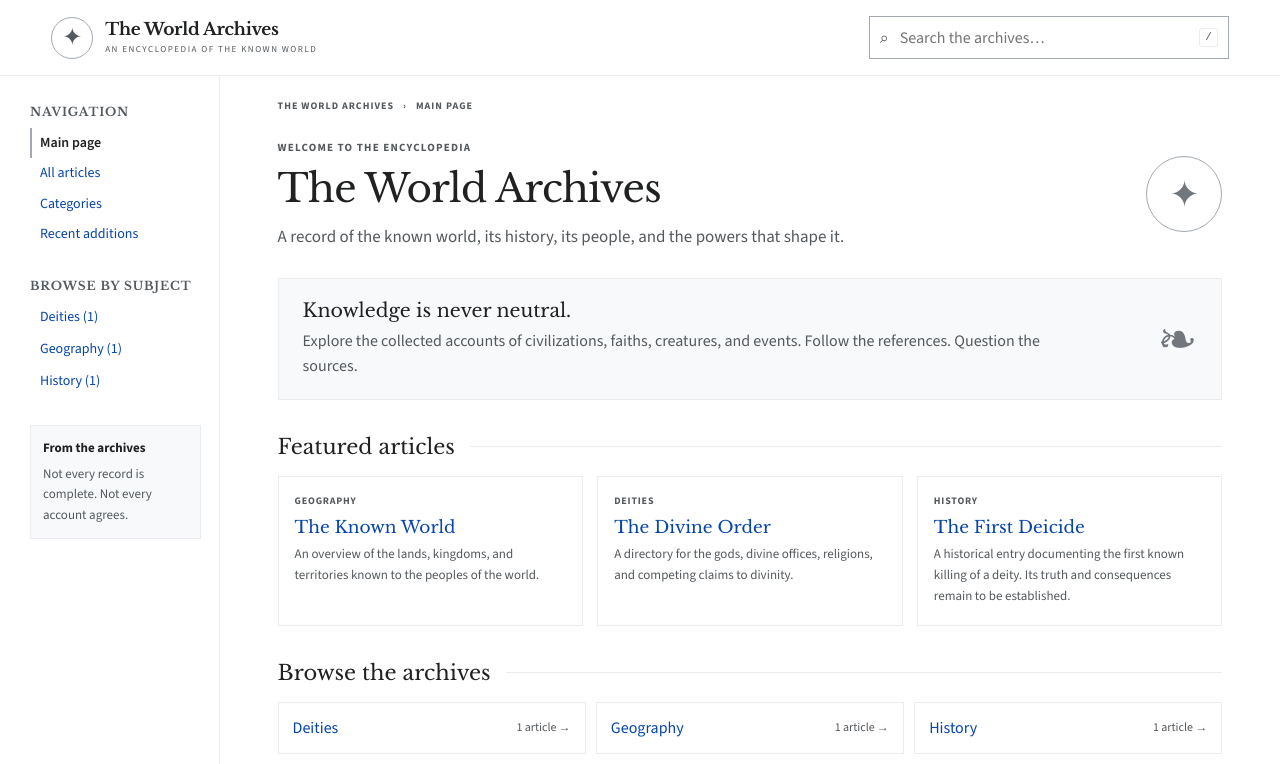
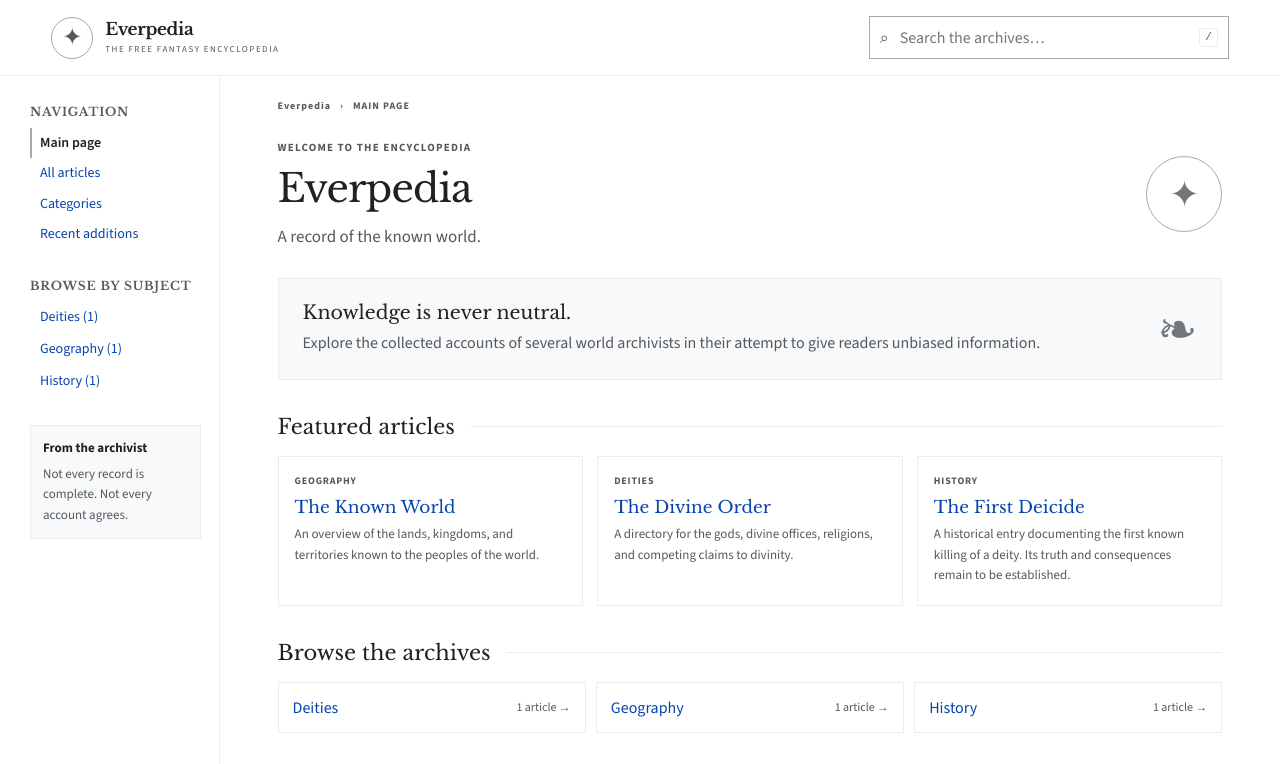
Before and after one commit to salemhw/Everpedia, a plain HTML site: page index.html in a window 1280 px wide. Shown: the top 764 px of the page. Drawn offline with nearby package versions, Linux system fonts and the light colour scheme.

Commit message:
index page update

```diff
--- a/index.html
+++ b/index.html
@@ -3,8 +3,8 @@
 <head>
   <meta charset="utf-8">
   <meta name="viewport" content="width=device-width, initial-scale=1">
-  <meta name="description" content="The World Archives — an encyclopedia of a world yet to be fully understood.">
-  <title>The World Archives</title>
+  <meta name="description" content="Everpedia — the free fantasy encyclopedia">
+  <title>Everpedia</title>
   <link rel="icon" href="assets/favicon.svg" type="image/svg+xml">
   <link rel="stylesheet" href="styles.css">
 </head>
@@ -12,9 +12,9 @@
   <a class="skip-link" href="#main">Skip to content</a>
   <header class="site-header">
     <div class="brand">
-      <a href="./" aria-label="The World Archives home">
+      <a href="./" aria-label="Everpedia home">
         <span class="brand-mark" aria-hidden="true">✦</span>
-        <span><strong>The World Archives</strong><small>AN ENCYCLOPEDIA OF THE KNOWN WORLD</small></span>
+        <span><strong>Everpedia</strong><small>THE FREE FANTASY ENCYCLOPEDIA</small></span>
       </a>
     </div>
     <div class="header-tools">
@@ -42,22 +42,22 @@
         <div id="category-nav" class="category-nav"><span class="muted">Loading categories…</span></div>
       </nav>
       <div class="sidebar-note">
-        <strong>From the archives</strong>
+        <strong>From the archivist</strong>
         <p>Not every record is complete. Not every account agrees.</p>
       </div>
       <footer class="sidebar-footer">A private campaign project<br>Version 0.1</footer>
     </aside>
 
     <main id="main" class="main-content">
-      <div class="breadcrumbs"><span>THE WORLD ARCHIVES</span><span aria-hidden="true">›</span><span id="crumb-current">MAIN PAGE</span></div>
+      <div class="breadcrumbs"><span>Everpedia</span><span aria-hidden="true">›</span><span id="crumb-current">MAIN PAGE</span></div>
       <div id="notice" class="notice" role="status" hidden></div>
 
       <section id="home-view">
         <div class="page-title-row">
           <div>
             <p class="eyebrow">WELCOME TO THE ENCYCLOPEDIA</p>
-            <h1>The World Archives</h1>
-            <p class="subtitle">A record of the known world, its history, its people, and the powers that shape it.</p>
+            <h1>Everpedia</h1>
+            <p class="subtitle">A record of the known world.</p>
           </div>
           <div class="seal" aria-hidden="true">✦</div>
         </div>
@@ -65,7 +65,7 @@
         <div class="welcome-panel">
           <div>
             <h2>Knowledge is never neutral.</h2>
-            <p>Explore the collected accounts of civilizations, faiths, creatures, and events. Follow the references. Question the sources.</p>
+            <p>Explore the collected accounts of several world archivists in their attempt to give readers unbiased information.</p>
           </div>
           <span class="panel-ornament" aria-hidden="true">❧</span>
         </div>
@@ -130,7 +130,7 @@
       </section>
 
       <footer class="main-footer">
-        <span>THE WORLD ARCHIVES</span>
+        <span>Everpedia</span>
         <span>All records subject to revision.</span>
       </footer>
     </main>
```
Also changed, not shown: 1 other file.
